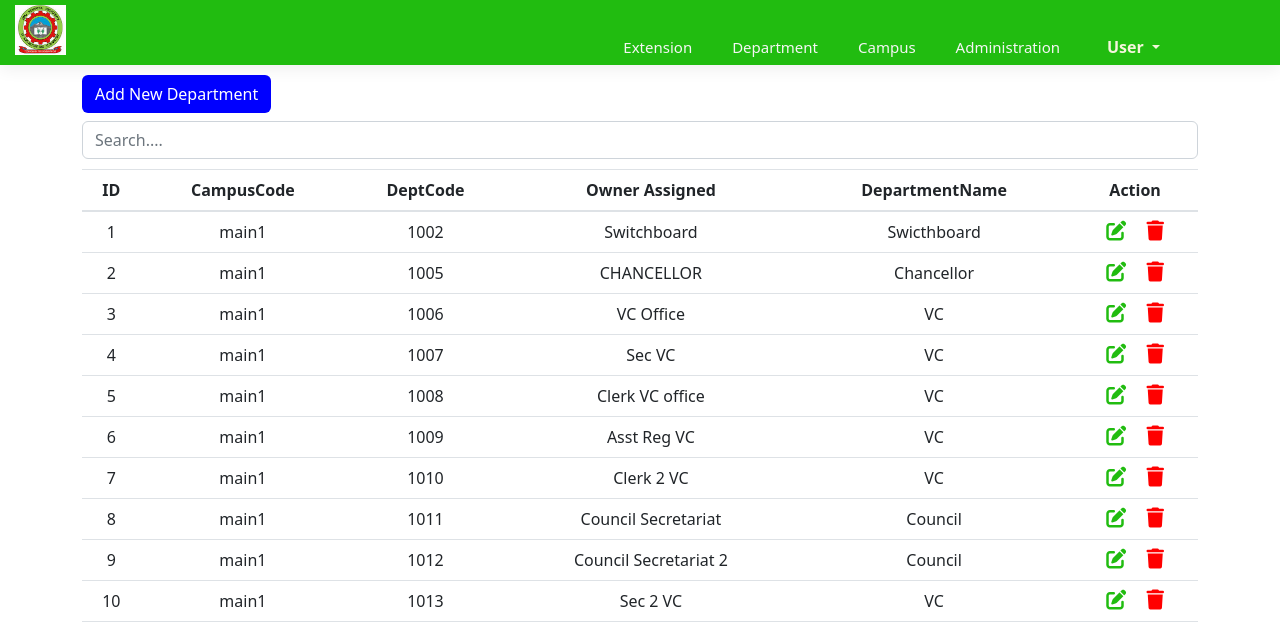
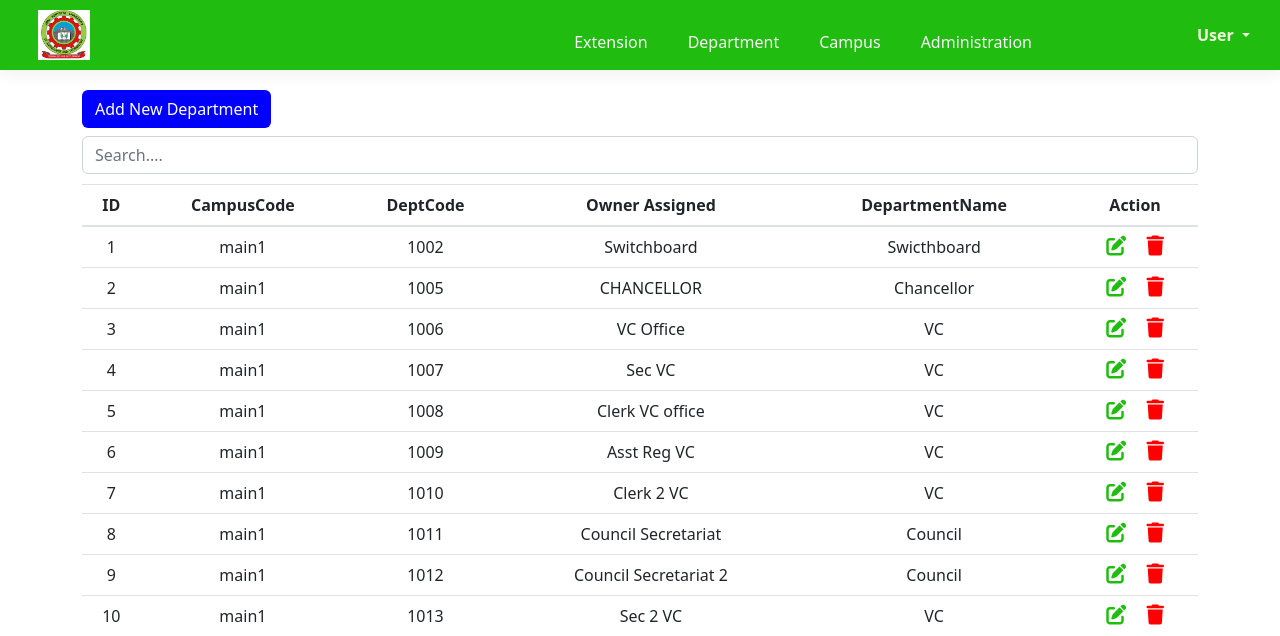
Before and after one commit to MunezeroDev/JKUAT_TELEPHONY, a PHP site: page /Department/department.php in a window 1280 px wide. Shown: the top 636 px of the page. Run offline with PHP 8.4, Linux system fonts and the light colour scheme; data comes from the database, SQL or seed files in the repository; some web fonts are replaced.

```diff
--- a/Department/department.php
+++ b/Department/department.php
@@ -103,7 +103,6 @@ include("../re-use/links.html");
             <?php
             include("search.php");
             ?>
-
         </div>
 
         <!-- table diplay -->
@@ -183,6 +182,17 @@ include("../re-use/links.html");
     <script src=" https://ajax.googleapis.com/ajax/libs/jquery/3.6.4/jquery.min.js">
     </script>
 
+
+    <!-- modal script  -->
+    <script>
+        var myModal = document.getElementById('myModal2');
+        myModal.addEventListener('show.bs.modal', function(event) {
+            var button = event.relatedTarget;
+            var id = button.getAttribute('data-id');
+            document.getElementById('deleteId').value = id;
+        });
+    </script>
+
     <!-- Bootstrap -->
     <script src="https://cdn.jsdelivr.net/npm/bootstrap@5.2.3/dist/js/bootstrap.bundle.min.js" integrity="sha384-kenU1KFdBIe4zVF0s0G1M5b4hcpxyD9F7jL+jjXkk+Q2h455rYXK/7HAuoJl+0I4" crossorigin="anonymous">
     </script>
--- a/css/custom.css
+++ /dev/null
@@ -1,89 +0,0 @@
-#header {
-    display: flex;
-    align-items: center;
-    justify-content: space-between;
-    padding: 10px 50px 15px 15px;
-    margin-bottom: 20px;
-    background-color: #21BC10;
-    box-shadow: 0 5px 15px rgba(0, 0, 0, 0.06);
-    z-index: 999;
-    position: sticky;
-    top: 0;
-    left: 0;
-}
-
-.img-holder {
-    height: 40px;
-    width: 20%;
-    /* background-color: #b4a9a9; */
-    display: flex;
-    justify-content: flex-start;
-    align-items: center;
-}
-
-.img-holder img {
-    height: 50px;
-}
-
-.nav-holder-container {
-    height: 40px;
-    width: 60%;
-    display: flex;
-    justify-content: flex-start;
-    align-items: flex-end;
-
-
-}
-
-.nav-holder {
-    display: flex;
-    position: absolute;
-    bottom: -10px;
-    right: 200px;
-}
-
-.nav-holder li {
-    list-style: none;
-    padding: 0 20px;
-    /* position: relative; */
-}
-
-.nav-holder li a {
-    text-decoration: none;
-    font-size: 15px;
-    font-weight: 700px;
-    color: whitesmoke;
-    transition: 0.3s ease;
-}
-
-
-#admin-container {
-    position: absolute;
-    bottom: 6px;
-    right: 100px;
-    color: whitesmoke;
-}
-
-.search-container {
-    display: flex;
-    position: absolute;
-    bottom: 6px;
-    left: 200px;
-}
-
-.search-container .search-btn {
-    height: 37px;
-    background-color: blue;
-    border: 0;
-    border-radius: 5px;
-    color: #fff;
-    font-size: 15px;
-    cursor: pointer;
-    transition: all .3s;
-    padding: 0px 10px;
-
-}
-
-#btn-add {
-    background-color: blue;
-}
--- a/re-use/header.html
+++ b/re-use/header.html
@@ -1,15 +1,75 @@
-<section id="header" style="margin-bottom: 10px; padding-top:10px;">
-    <div class="img-holder"><a href="#"><img src="img/download.JPEG" alt="" class="logo"></a></div>
-    <!--
-    <div class="search-container">
-        <form method="GET" action="search.php">
-            <input type="search" id="form1" class="form-control" name="search_query" />
+<style>
+    #header {
+        display: flex;
+        align-items: center;
+        justify-content: space-between;
+        /* padding: 15px 50px 15px 15px; */
+        margin-bottom: 20px;
+        background-color: #21BC10;
+        box-shadow: 0 5px 15px rgba(0, 0, 0, 0.06);
+        z-index: 999;
+        position: sticky;
+        top: 0;
+        left: 0;
+        height: 70px;
+    }
 
-        </form>
-        <button type="button" class=" search-btn">
-            <i class="fas fa-search"></i>
-        </button>
-    </div> -->
+    .img-holder {
+        height: 100%;
+        width: 10%;
+        display: flex;
+        justify-content: center;
+        align-items: center;
+    }
+
+    .img-holder img {
+        height: 50px;
+    }
+
+    .nav-holder-container {
+        height: 100%;
+        width: 80%;
+        display: flex;
+        justify-content: flex-end;
+        align-items: flex-end;
+        padding-right: 100px;
+    }
+
+    .nav-holder {
+        display: flex;
+    }
+
+    .nav-holder li {
+        list-style: none;
+        padding: 0 20px;
+    }
+
+    .nav-holder li a {
+        text-decoration: none;
+        font-size: 16px;
+        font-weight: 700px;
+        color: whitesmoke;
+        transition: 0.3s ease;
+    }
+
+    .nav-holder li a:hover {
+        color: #747070;
+        transition: 0.5s;
+    }
+
+
+    #admin-container {
+        width: 10%;
+        display: flex;
+        align-items: flex-start;
+        justify-content: flex-end;
+        padding-right: 30px;
+    }
+</style>
+
+
+<section id="header">
+    <div class=" img-holder"><img src="../img/download.JPEG" alt="" class="logo"></div>
 
     <div class="nav-holder-container">
         <ul class="nav-holder">
@@ -18,7 +78,10 @@
             <li> <a href="../Campus/campus.php">Campus</a></li>
             <li> <a href="../Admin/admin.php">Administration </a></li>
         </ul>
-        <div id="admin-container" style="margin-right: 20px;">
+    </div>
+
+    <div id="admin-container">
+        <div class="admin-wrapper">
             <a href="#" data-toggle="dropdown" class="nav-link dropdown-toggle user-action"
                 style="color:beige; font-weight: 700;"> User <b class="caret"></b></a>
             <div class="dropdown-menu">
@@ -26,7 +89,7 @@
                 <!-- <a href="#" class="dropdown-item"><i class="fa fa-calendar-o"></i> Calendar</a></a> -->
                 <a href="#" class="dropdown-item"><i class="fa fa-sliders"></i> Settings</a></a>
                 <div class="dropdown-divider"></div>
-                <a href="../AUTH/login.php" class="dropdown-item"><i class="material-icons">&#xE8AC;</i>
+                <a href="../index.php" class="dropdown-item"><i class="material-icons">&#xE8AC;</i>
                     Logout</a></a>
             </div>
         </div>
--- a/re-use/links.html
+++ b/re-use/links.html
@@ -31,7 +31,8 @@
         crossorigin="anonymous" referrerpolicy="no-referrer" />
 
     <!-- custom css -->
-    <link rel="stylesheet" href="../css/custom.css">
+    <!-- <link rel="stylesheet" href="../css/custom.css"> -->
+    <link rel="stylesheet" href="../css/overall.css">
 
     <title>Departments </title>
 </head>
```
